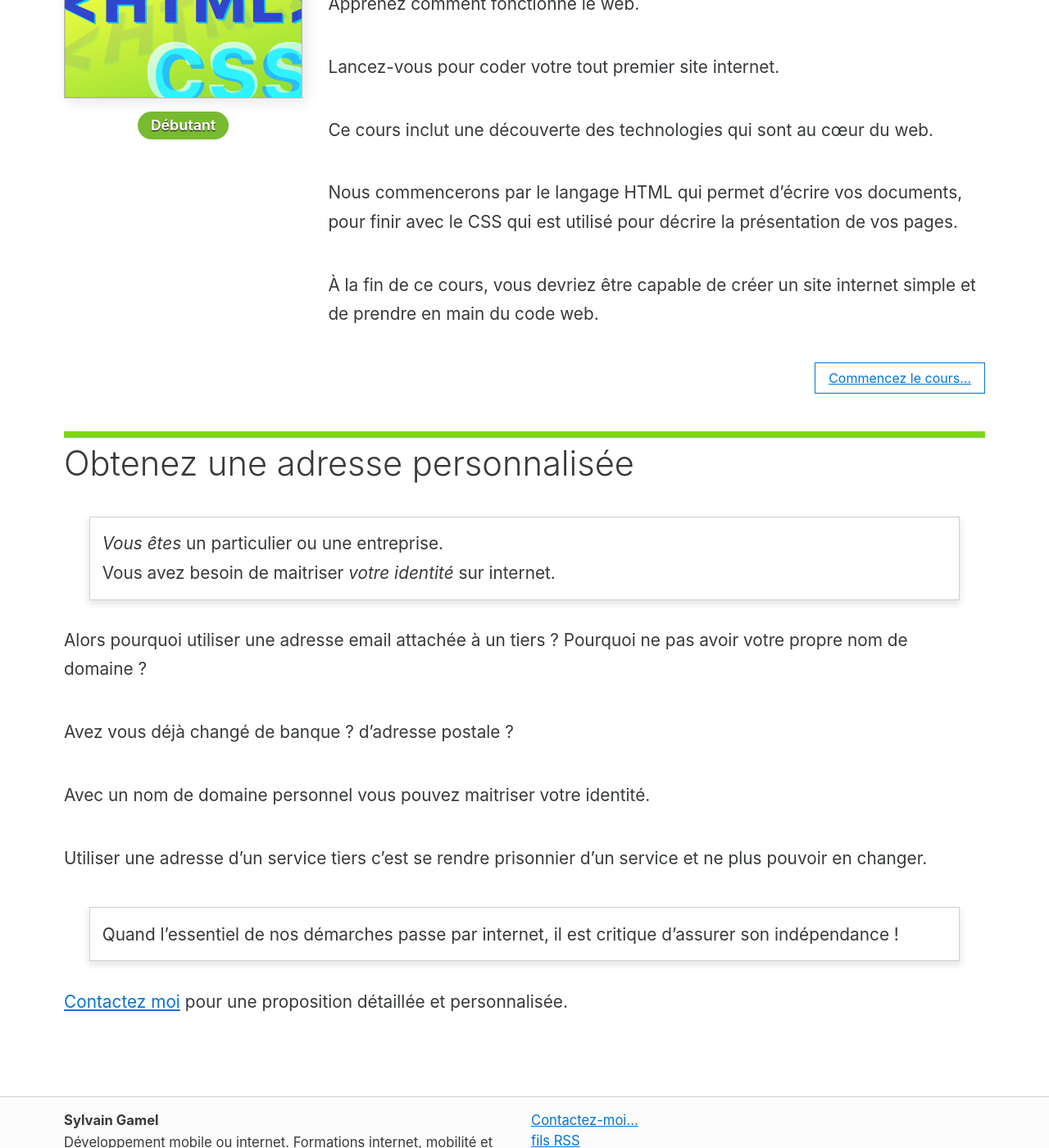
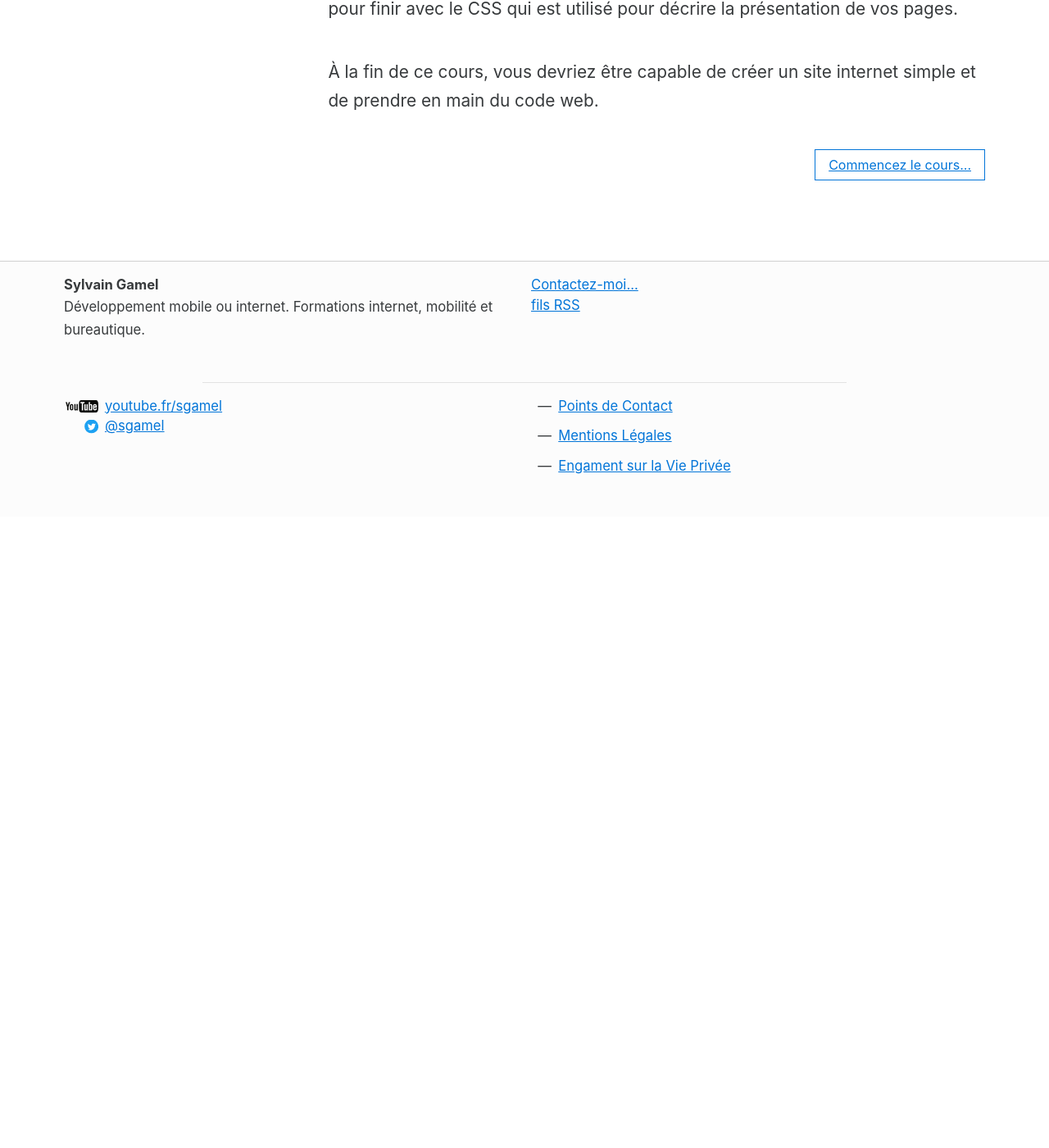
Before and after one commit to Sylvain-Gamel-fr/Sylvain-Gamel-fr.github.io, a Jekyll site: the page built from fr/services/index.md, in a window 1280 px wide and 1400 px high, scrolled down 1874 px. Shown: the whole window at 82% size. Built offline with Jekyll 4.4.1, drawn with Linux system fonts in a browser that asks for light colours; after the commit the page ends 2504 px from its top, so only the background shows below that; some of the changed text lies outside the part shown.

Commit message:
Updated legal information and service page.

```diff
--- a/fr/services/index.md
+++ b/fr/services/index.md
@@ -10,7 +10,7 @@ logoImage: "/images/picto/section-services.svg"
 ---
 
 
-### Formez vous au numérique
+### Formations en lignes
 
 > Le numérique est partout.
 > <br>
@@ -19,34 +19,4 @@ logoImage: "/images/picto/section-services.svg"
 Quel que soit votre niveau, débutant ou confirmé, vous devez acquérir les
 connaissances de base.
 
-Que ce soit pour maitriser un outil ou apprendre les bases du code,
-je peux vous aider à aborder le sujet tranquillement.
-
-[Contactez moi](/fr/contact.html) pour une proposition détaillée et personnalisée.
-
-#### Formations en lignes
-
 {% include trainings/card-list.html lang=page.lang trainingList=site.data.trainings %}
-
-
-### Obtenez une adresse personnalisée
-
-> _Vous êtes_ un particulier ou une entreprise.
-> <br>
-> Vous avez besoin de maitriser _votre identité_ sur internet.
-
-
-Alors pourquoi utiliser une adresse email attachée à un tiers&nbsp;?
-Pourquoi ne pas avoir votre propre nom de domaine&nbsp;?
-
-Avez vous déjà changé de banque&nbsp;? d'adresse postale&nbsp;?
-
-Avec un nom de domaine personnel vous pouvez maitriser votre identité.
-
-Utiliser une adresse d'un service tiers c'est se rendre prisonnier d'un
-service et ne plus pouvoir en changer.
-
-> Quand l'essentiel de nos démarches passe par internet,
-> il est critique d'assurer son indépendance&nbsp;!
-
-[Contactez moi](/fr/contact.html) pour une proposition détaillée et personnalisée.
```
Also changed, not shown: _data/contact-hosting.yml (+9 -9 lines).
